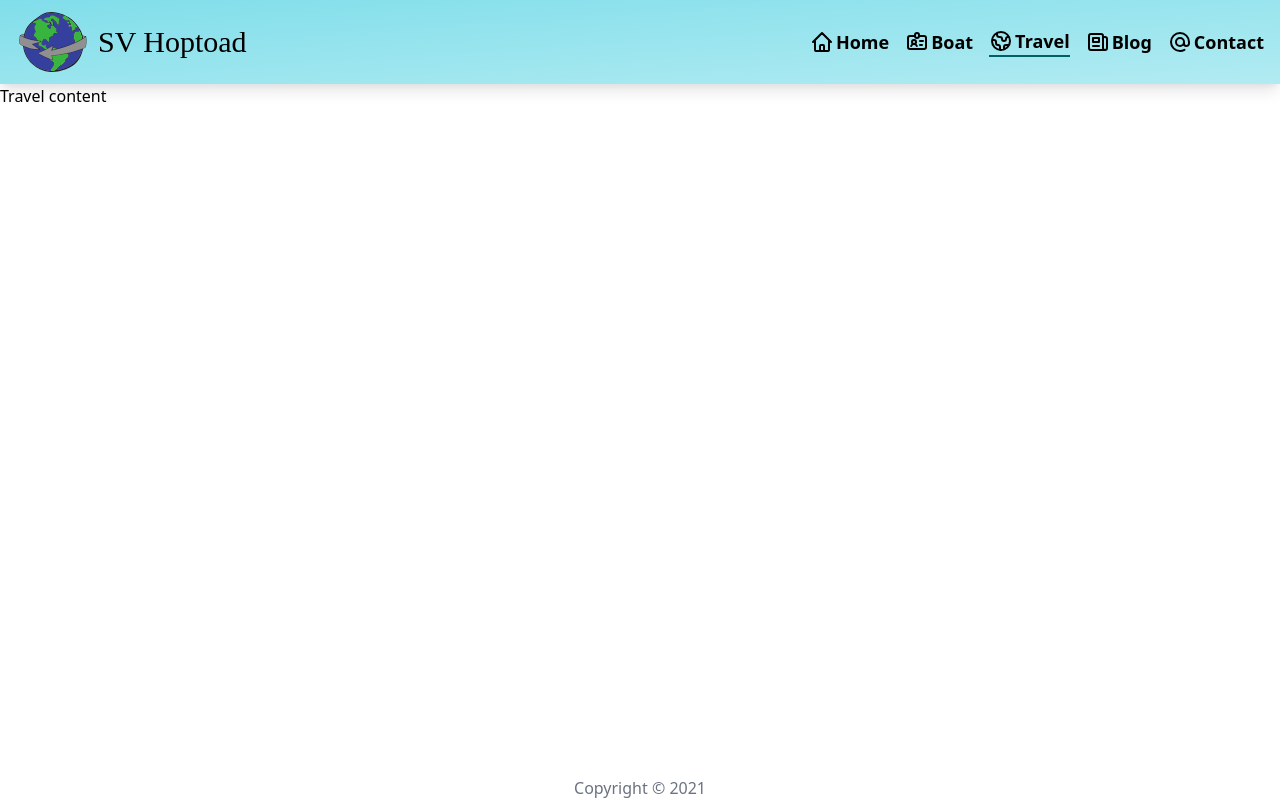
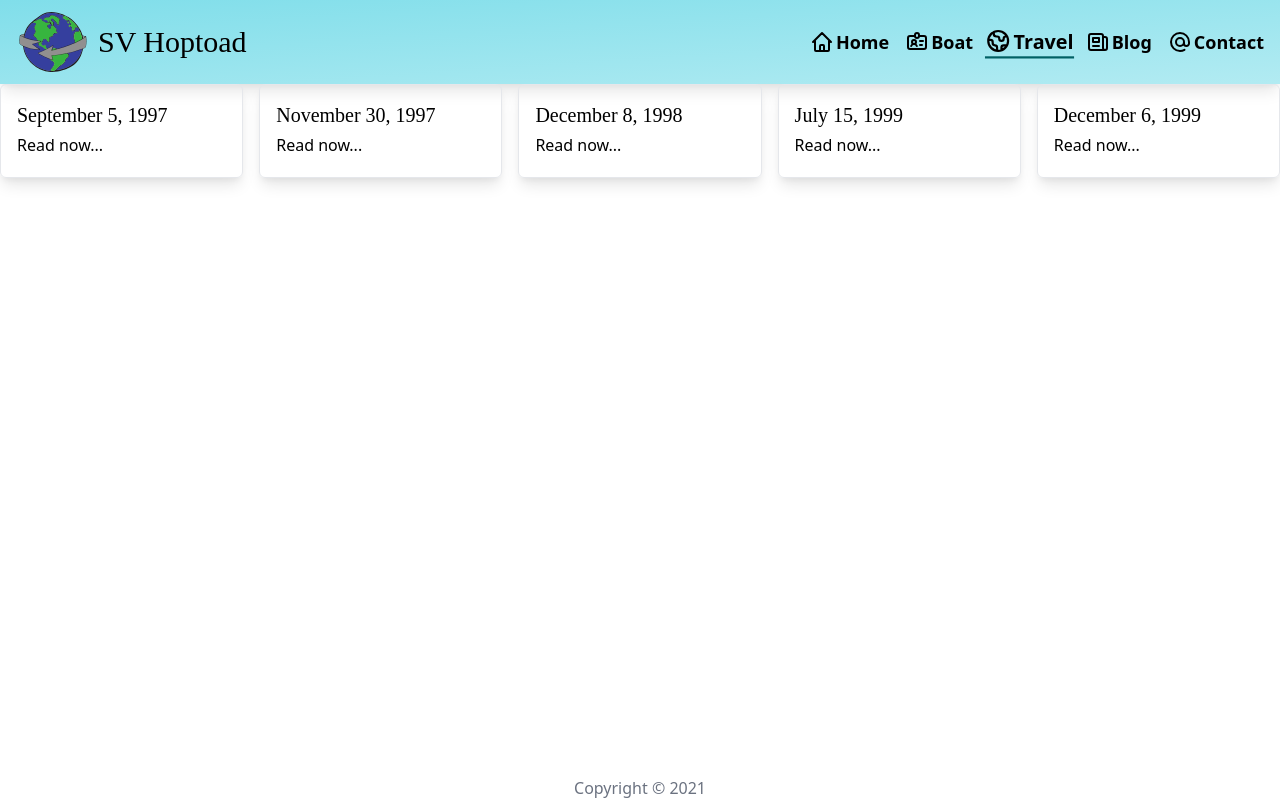
Before and after one commit to shawnstolsig/svhoptoad, a Next.js app: page /travel in a window 1280 px wide. Built offline with nearby package versions, Linux system fonts and the light colour scheme; a web font is replaced by a local one.

Commit message:
started adding aboard hoptoad

```diff
--- a/components/card/card.js
+++ b/components/card/card.js
@@ -6,7 +6,7 @@ import CardActions from './card-actions';
 
 export default function Card({children}){
     return (
-        <div className={`p-4 rounded-md shadow-lg border m-4`}>
+        <div className={`p-4 rounded-md shadow-lg border`}>
             {children}
         </div>
     )
--- a/components/navbar.js
+++ b/components/navbar.js
@@ -20,8 +20,8 @@ const StyledLink = ({text, path, icon: Icon}) => {
 
     return (
         <div className={clsx(
-            'flex items-center mx-2',
-            router.pathname === path && 'border-b-2 border-cyan-900'
+            'flex items-center mx-2 nav-hover',
+            router.pathname === path && 'border-b-2 border-cyan-900 scale-110'
         )}>
             <Link href={path}>
                 <Icon className={'h-6 w-6 cursor-pointer'}/>
--- a/pages/contact/index.js
+++ b/pages/contact/index.js
@@ -8,7 +8,7 @@ const Contact = () => {
             <Head>
                 <title>SV Hoptoad | Contact</title>
             </Head>
-            <div>
+            <div className={''}>
                 Contact page
             </div>
         </>
--- a/pages/travel/index.js
+++ b/pages/travel/index.js
@@ -1,13 +1,34 @@
 import Head from "next/head";
+import Card from "../../components/card";
 
 const Travel = () => {
+    const aboardHoptoads = [
+        {title: 'September 5, 1997', path: 'https://storage.cloud.google.com/svhoptoad-media/aboard-hoptoad/5-sep-1997.pdf'},
+        {title: 'November 30, 1997', path: 'https://storage.cloud.google.com/svhoptoad-media/aboard-hoptoad/30-nov-1997.pdf'},
+        {title: 'December 8, 1998', path: 'https://storage.cloud.google.com/svhoptoad-media/aboard-hoptoad/8-dec-1998.pdf'},
+        {title: 'July 15, 1999', path: 'https://storage.cloud.google.com/svhoptoad-media/aboard-hoptoad/15-jul-1999.pdf'},
+        {title: 'December 6, 1999', path: 'https://storage.cloud.google.com/svhoptoad-media/aboard-hoptoad/6-dec-1999.pdf'},
+    ]
     return (
         <>
             <Head>
                 <title>SV Hoptoad | Travel</title>
             </Head>
-            <div>
-                Travel content
+            <div className={`grid grid-cols-5 gap-4`}>
+                {aboardHoptoads.map(({title, path}, index) => (
+                    <Card key={index}>
+                        <Card.Title>
+                            {title}
+                        </Card.Title>
+                        <Card.Content>
+                            <a
+                                href={path}
+                            >
+                                Read now...
+                            </a>
+                        </Card.Content>
+                    </Card>
+                ))}
             </div>
         </>
     );
--- a/styles/index.css
+++ b/styles/index.css
@@ -2,8 +2,10 @@
 @import url('https://use.typekit.net/ydp7jcv.css');
 
 @tailwind base;
-
 /* Write your own custom base styles here */
+.nav-hover {
+    @apply transition duration-300 ease-in-out transform hover:-translate-y-1 hover:scale-110
+}
 
 /* Start purging... */
 @tailwind components;
```
